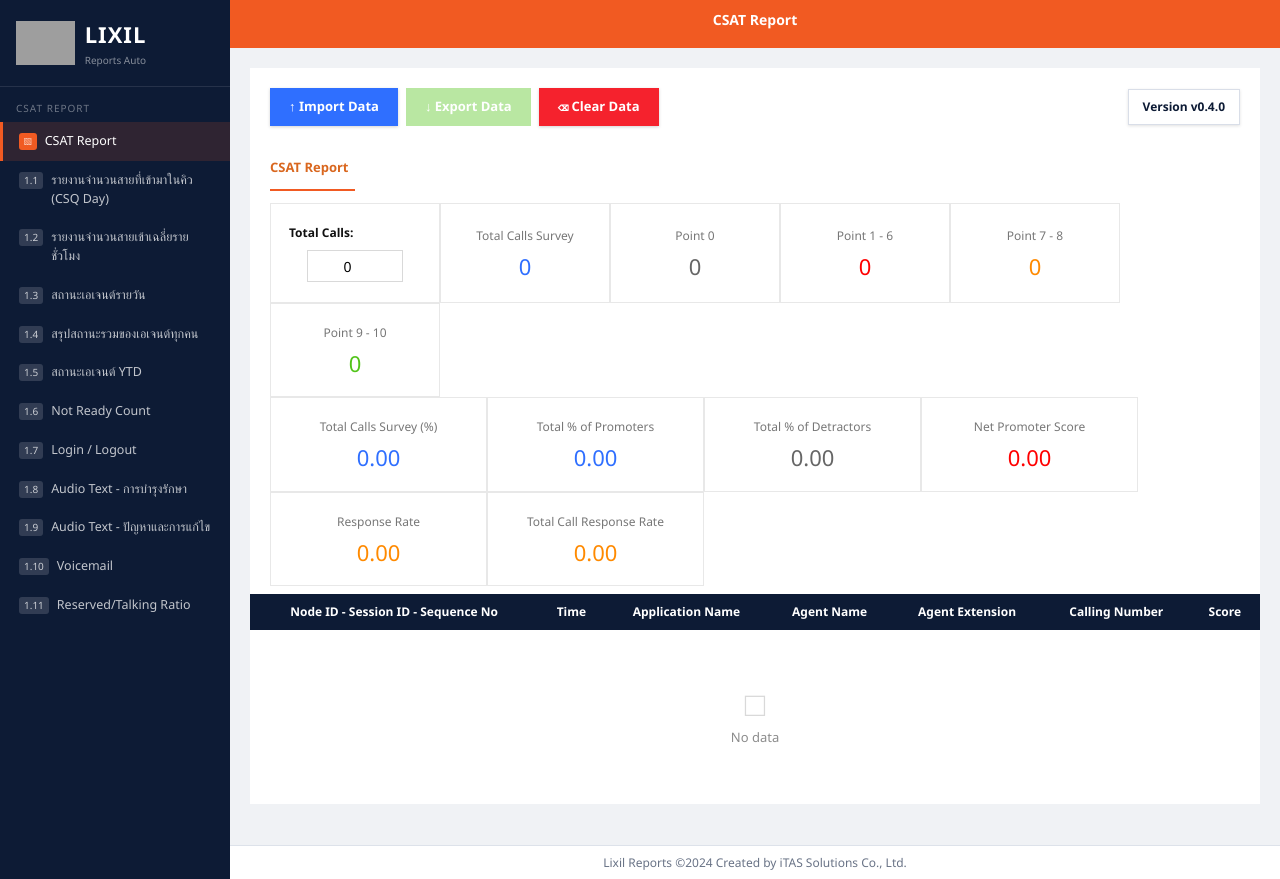
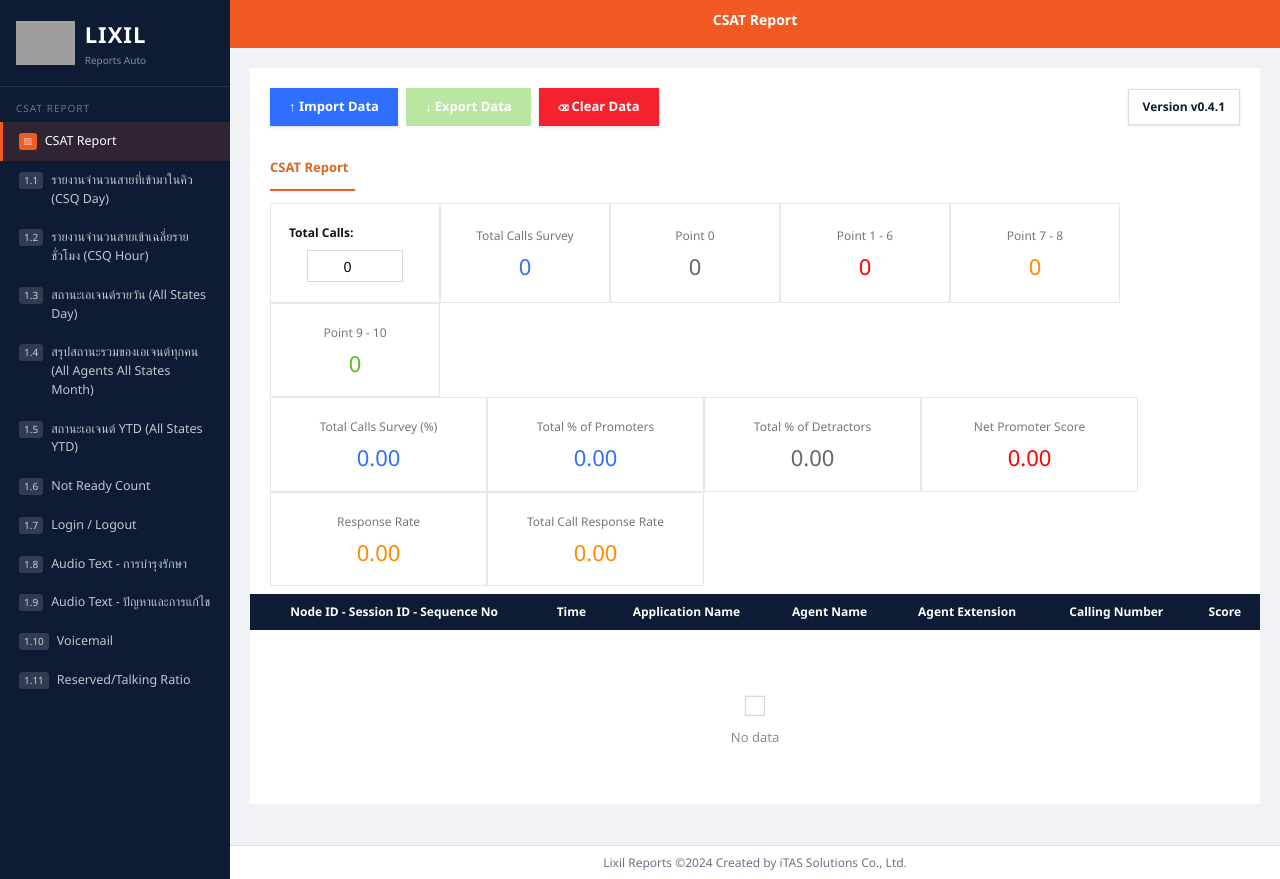
Before and after one commit to aclayer8/lixil-autoreport, a Python web app: template lixil_report_app/templates/index.html in a window 1280 px wide. Run offline with Jinja, Linux system fonts and the light colour scheme; the template is opened without the code that fills it, so the values that code supplies are empty; grey boxes are pictures that could not be loaded.

Commit message:
Release v0.4.1 report title updates

```diff
--- a/lixil_report_app/templates/index.html
+++ b/lixil_report_app/templates/index.html
@@ -155,19 +155,19 @@ body{font-family:'Segoe UI',sans-serif;background:#f0f2f5;display:flex;height:10
   </div>
   <div class="nav-item" onclick="selectReport('1_2')" id="nav-1_2">
     <span class="num">1.2</span>
-    <span>รายงานจำนวนสายเข้าเฉลี่ยรายชั่วโมง</span>
+    <span>รายงานจำนวนสายเข้าเฉลี่ยรายชั่วโมง (CSQ Hour)</span>
   </div>
   <div class="nav-item" onclick="selectReport('1_3')" id="nav-1_3">
     <span class="num">1.3</span>
-    <span>สถานะเอเจนต์รายวัน</span>
+    <span>สถานะเอเจนต์รายวัน (All States Day)</span>
   </div>
   <div class="nav-item" onclick="selectReport('1_4')" id="nav-1_4">
     <span class="num">1.4</span>
-    <span>สรุปสถานะรวมของเอเจนต์ทุกคน</span>
+    <span>สรุปสถานะรวมของเอเจนต์ทุกคน (All Agents All States Month)</span>
   </div>
   <div class="nav-item" onclick="selectReport('1_5')" id="nav-1_5">
     <span class="num">1.5</span>
-    <span>สถานะเอเจนต์ YTD</span>
+    <span>สถานะเอเจนต์ YTD (All States YTD)</span>
   </div>
   <div class="nav-item" onclick="selectReport('1_6')" id="nav-1_6">
     <span class="num">1.6</span>
@@ -206,7 +206,7 @@ body{font-family:'Segoe UI',sans-serif;background:#f0f2f5;display:flex;height:10
       <button class="btn-lixil" onclick="triggerUpload()" id="btn-import">↑ Import Data</button>
       <button class="btn-excel" onclick="exportExcel()" id="btn-excel" disabled>↓ Export Data</button>
       <button class="btn-navy" onclick="clearData()" id="btn-clear" disabled>⌫ Clear Data</button>
-      <button class="btn-version" onclick="showVersionInfo()" id="btn-version">Version v0.4.0</button>
+      <button class="btn-version" onclick="showVersionInfo()" id="btn-version">Version v0.4.1</button>
     </div>
     <!-- Empty state -->
     <div id="empty-state" style="display:none">
@@ -281,14 +281,12 @@ body{font-family:'Segoe UI',sans-serif;background:#f0f2f5;display:flex;height:10
       <button class="version-close" type="button" onclick="hideVersionInfo()" aria-label="Close">&times;</button>
     </div>
     <div class="version-body">
-      <div class="version-badge">v0.4.0 / 2026-06-11</div>
+      <div class="version-badge">v0.4.1 / 2026-07-27</div>
       <p><strong>รายการอัปเดตล่าสุด</strong></p>
       <ul>
-        <li>เพิ่มหน้า CSAT Report ให้แสดง summary/table แบบหน้าระบบเดิมทั้งก่อนและหลัง import</li>
-        <li>รองรับ sample CSAT จริงจาก Cisco Call Custom Variables Report</li>
-        <li>แก้ช่อง Total Calls ไม่ให้ cursor หลุดระหว่างกรอกตัวเลข</li>
-        <li>ปรับ Export Excel ทุก module ให้ชื่อไฟล์เป็น converted_ชื่อไฟล์ที่ import.xlsx</li>
-        <li>เตรียมโครงสร้างให้ใช้งานแบบ offline/local server ของลูกค้า</li>
+        <li>เพิ่มชื่อรายงานภาษาอังกฤษในเมนู 1.2 ถึง 1.5 เพื่อให้ตรงกับชื่อรายงานต้นทางจาก Cisco</li>
+        <li>ปรับชื่อเมนูด้านซ้ายและหัวข้อรายงานหลักให้แสดงข้อความตรงกัน</li>
+        <li>คงชื่อและการทำงานของ CSAT Report, 1.1 และ 1.6 ถึง 1.11 ไว้ตามเดิม</li>
       </ul>
     </div>
   </div>
@@ -312,10 +310,10 @@ let charts        = {};
 const REPORT_META = {
   'csat': {title:'CSAT Report', file:'CSAT Survey (.xlsx)'},
   '1_1': {title:'1.1 รายงานจำนวนสายที่เข้ามาในคิวของคอนแทคเซ็นเตอร์', file:'CSQ Day (.xls)'},
-  '1_2': {title:'1.2 รายงานจำนวนสายเข้าเฉลี่ยรายชั่วโมง', file:'CSQ Hour (.xls)'},
-  '1_3': {title:'1.3 รายงานสถานะเอเจนต์รายวัน', file:'Agent-All States-DAY (.xls)'},
-  '1_4': {title:'1.4 รายงานสรุปสถานะรวมของเอเจนต์ทุกคน', file:'All Agents-All States-Month (.xls)'},
-  '1_5': {title:'1.5 สรุปข้อมูลสถานะเอเจนต์ตั้งแต่ต้นปี (YTD)', file:'Agent-All States-YTD (.xls)'},
+  '1_2': {title:'1.2 รายงานจำนวนสายเข้าเฉลี่ยรายชั่วโมง (CSQ Hour)', file:'CSQ Hour (.xls)'},
+  '1_3': {title:'1.3 สถานะเอเจนต์รายวัน (All States Day)', file:'Agent-All States-DAY (.xls)'},
+  '1_4': {title:'1.4 สรุปสถานะรวมของเอเจนต์ทุกคน (All Agents All States Month)', file:'All Agents-All States-Month (.xls)'},
+  '1_5': {title:'1.5 สถานะเอเจนต์ YTD (All States YTD)', file:'Agent-All States-YTD (.xls)'},
   '1_6': {title:'1.6 รายงาน Not Ready Count แบ่งตามโค้ด', file:'Agent-Not Ready Count (.xls)'},
   '1_7': {title:'1.7 รายงาน Login/Logout ของเอเจนต์', file:'Agent-Login Logout-DAY (.xls)'},
   '1_8': {title:'1.8 จำนวนครั้งที่ลูกค้ากดฟัง Audio Text การบำรุงรักษา', file:'Audio Text-Maintenance (.xls)'},
```
Also changed, not shown: CHANGELOG.md (added).
